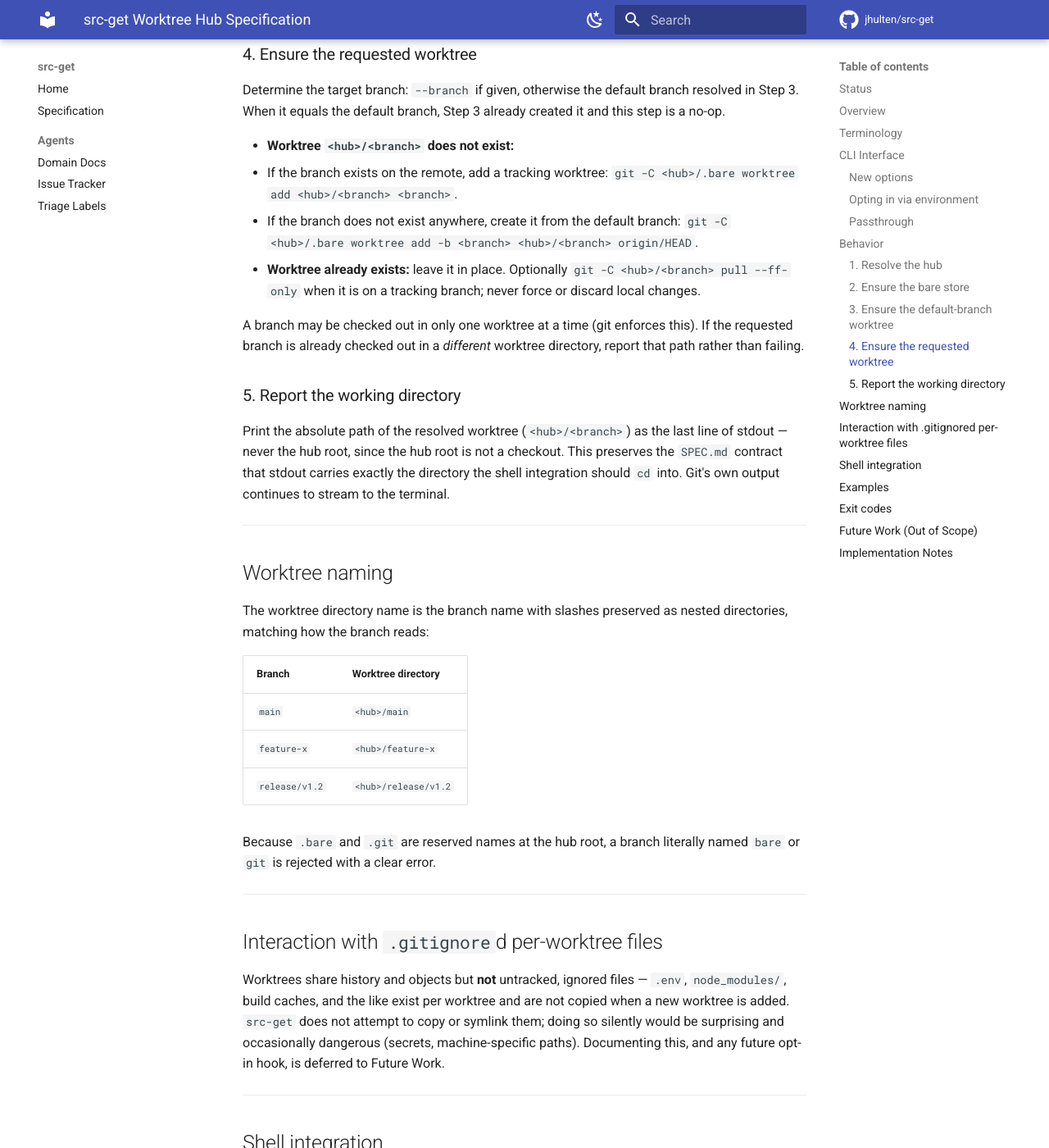
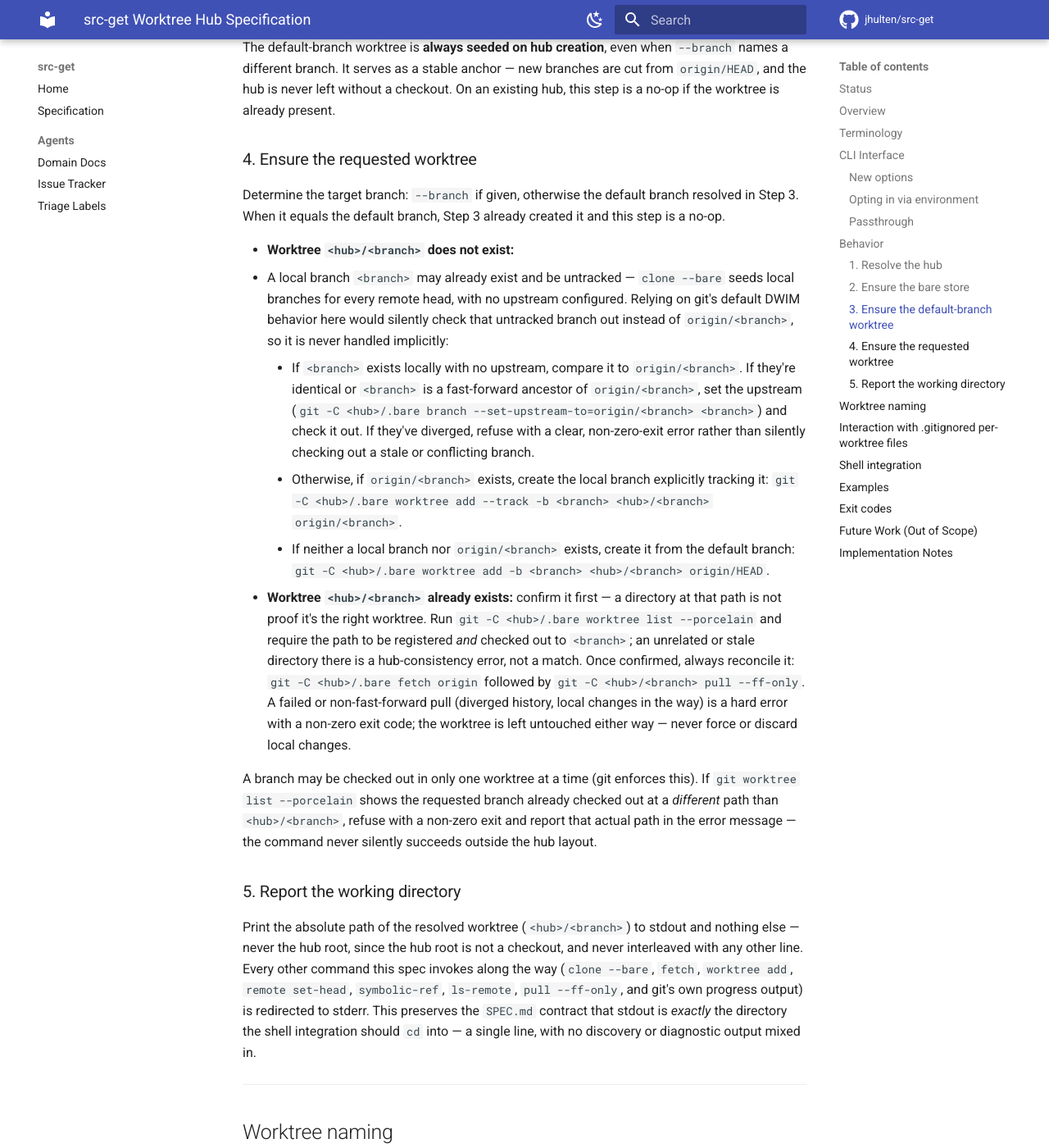
Before and after one commit to jhulten/src-get, an MkDocs documentation site: the page built from docs/specs/worktree-hub.md, in a window 1280 px wide and 1400 px high, scrolled down 3423 px. Shown: the whole window at 82% size. Built offline with MkDocs 1.6.1 and Material for MkDocs 9.7.7, drawn with Linux system fonts in a browser that asks for light colours; comment, search, counter and statistics services are not loaded; some of the changed text lies outside the part shown.

Commit message:
Address Copilot review feedback on worktree hub spec
Fixes 8 concerns from the PR #12 review:
- Explicit ref tracking so worktree add cannot silently pick up an
  untracked local branch seeded by clone --bare (was: fetched updates
  never reaching the checkout)
- Refresh the remote default branch explicitly instead of trusting a
  clone-time-stale origin/HEAD
- Reject unsafe branch names (.., leading /) before any path touches
  the filesystem, and flatten slashes to -- instead of nesting
  directories
- Verify worktree existence via git worktree list --porcelain instead
  of trusting directory presence
- Treat a branch checked out elsewhere as a hard error reporting the
  actual path, instead of silently reporting a non-hub path
- Drop the incorrect bare/git reserved-name rule; reserve literal --
  instead, which is the name that actually collides post-flattening
- Make fetch + pull --ff-only mandatory on re-run, with a hard error
  on divergence instead of an optional no-op
- Guarantee stdout carries only the resolved path, with all git and
  discovery output redirected to stderr

```diff
--- a/docs/specs/worktree-hub.md
+++ b/docs/specs/worktree-hub.md
@@ -135,10 +135,17 @@ directory).
 
 ### 3. Ensure the default-branch worktree
 
-Determine the remote's default branch (resolved from `refs/remotes/origin/HEAD`,
-falling back to `git -C <hub>/.bare symbolic-ref` /
-`ls-remote --symref origin HEAD`). If its worktree `<hub>/<default>` does not
-exist, add it: `git -C <hub>/.bare worktree add <hub>/<default> <default>`.
+Refresh the remote's default branch explicitly rather than trusting a
+possibly stale `refs/remotes/origin/HEAD`: run
+`git -C <hub>/.bare remote set-head origin --auto` (falling back to
+`ls-remote --symref origin HEAD` if the remote can't be reached) on **every**
+invocation of this step — hub creation and every later "update" alike — then
+read the result from `refs/remotes/origin/HEAD`. A pre-existing `origin/HEAD`
+is a cache to overwrite, never treated as authoritative on its own; the bare
+clone's local `HEAD` is clone-time state and is not consulted at all. If its
+worktree `<hub>/<default>` does not exist, add it using the same
+tracking-establishment rules as Step 4 — an untracked local `<default>` branch
+seeded by the initial clone must not be checked out as-is.
 
 The default-branch worktree is **always seeded on hub creation**, even when
 `--branch` names a different branch. It serves as a stable anchor — new
@@ -153,41 +160,79 @@ resolved in Step 3. When it equals the default branch, Step 3 already created
 it and this step is a no-op.
 
 - **Worktree `<hub>/<branch>` does not exist:**
-  - If the branch exists on the remote, add a tracking worktree:
-    `git -C <hub>/.bare worktree add <hub>/<branch> <branch>`.
-  - If the branch does not exist anywhere, create it from the default branch:
-    `git -C <hub>/.bare worktree add -b <branch> <hub>/<branch> origin/HEAD`.
-- **Worktree already exists:** leave it in place. Optionally
-  `git -C <hub>/<branch> pull --ff-only` when it is on a tracking branch;
-  never force or discard local changes.
+  - A local branch `<branch>` may already exist and be untracked — `clone
+    --bare` seeds local branches for every remote head, with no upstream
+    configured. Relying on git's default DWIM behavior here would silently
+    check that untracked branch out instead of `origin/<branch>`, so it is
+    never handled implicitly:
+    - If `<branch>` exists locally with no upstream, compare it to
+      `origin/<branch>`. If they're identical or `<branch>` is a fast-forward
+      ancestor of `origin/<branch>`, set the upstream
+      (`git -C <hub>/.bare branch --set-upstream-to=origin/<branch> <branch>`)
+      and check it out. If they've diverged, refuse with a clear, non-zero-exit
+      error rather than silently checking out a stale or conflicting branch.
+    - Otherwise, if `origin/<branch>` exists, create the local branch
+      explicitly tracking it:
+      `git -C <hub>/.bare worktree add --track -b <branch> <hub>/<branch>
+      origin/<branch>`.
+    - If neither a local branch nor `origin/<branch>` exists, create it from
+      the default branch:
+      `git -C <hub>/.bare worktree add -b <branch> <hub>/<branch> origin/HEAD`.
+- **Worktree `<hub>/<branch>` already exists:** confirm it first — a directory
+  at that path is not proof it's the right worktree. Run
+  `git -C <hub>/.bare worktree list --porcelain` and require the path to be
+  registered *and* checked out to `<branch>`; an unrelated or stale directory
+  there is a hub-consistency error, not a match. Once confirmed, always
+  reconcile it: `git -C <hub>/.bare fetch origin` followed by
+  `git -C <hub>/<branch> pull --ff-only`. A failed or non-fast-forward pull
+  (diverged history, local changes in the way) is a hard error with a
+  non-zero exit code; the worktree is left untouched either way — never force
+  or discard local changes.
 
-A branch may be checked out in only one worktree at a time (git enforces this).
-If the requested branch is already checked out in a *different* worktree
-directory, report that path rather than failing.
+A branch may be checked out in only one worktree at a time (git enforces
+this). If `git worktree list --porcelain` shows the requested branch already
+checked out at a *different* path than `<hub>/<branch>`, refuse with a
+non-zero exit and report that actual path in the error message — the command
+never silently succeeds outside the hub layout.
 
 ### 5. Report the working directory
 
-Print the absolute path of the resolved worktree (`<hub>/<branch>`) as the last
-line of stdout — never the hub root, since the hub root is not a checkout. This
-preserves the `SPEC.md` contract that stdout carries exactly the directory the
-shell integration should `cd` into. Git's own output continues to stream to the
-terminal.
+Print the absolute path of the resolved worktree (`<hub>/<branch>`) to stdout
+and nothing else — never the hub root, since the hub root is not a checkout,
+and never interleaved with any other line. Every other command this spec
+invokes along the way (`clone --bare`, `fetch`, `worktree add`,
+`remote set-head`, `symbolic-ref`, `ls-remote`, `pull --ff-only`, and git's own
+progress output) is redirected to stderr. This preserves the `SPEC.md`
+contract that stdout is *exactly* the directory the shell integration should
+`cd` into — a single line, with no discovery or diagnostic output mixed in.
 
 ---
 
 ## Worktree naming
 
-The worktree directory name is the branch name with slashes preserved as
-nested directories, matching how the branch reads:
+Two transformations apply to `--branch`, in order, before any filesystem
+operation touches it:
 
-| Branch | Worktree directory |
-|--------|--------------------|
-| `main` | `<hub>/main` |
-| `feature-x` | `<hub>/feature-x` |
-| `release/v1.2` | `<hub>/release/v1.2` |
+1. **Reject unsafe input first.** Any branch name containing `..`, a leading
+   `/`, or any other component `git check-ref-format` would reject is refused
+   before the hub path is ever constructed — a request like
+   `--branch ../outside` never reaches a path-existence check.
+2. **Flatten slashes.** `/` is replaced with `--` so the branch always maps to
+   a single directory directly under the hub root, never a nested one:
 
-Because `.bare` and `.git` are reserved names at the hub root, a branch literally
-named `bare` or `git` is rejected with a clear error.
+   | Branch | Worktree directory |
+   |--------|--------------------|
+   | `main` | `<hub>/main` |
+   | `feature-x` | `<hub>/feature-x` |
+   | `release/v1.2` | `<hub>/release--v1.2` |
+
+   That encoding is only unambiguous if `--` can't already appear in a branch
+   name — `release/v1.2` and a hypothetical branch literally named
+   `release--v1.2` must not collide. So branch names containing a literal
+   `--` are rejected with a clear error; that, not a name collision with
+   `.bare`/`.git`, is the actual reserved-name rule. (`bare` and `git` map to
+   `<hub>/bare` and `<hub>/git`, which don't collide with `<hub>/.bare` or
+   `<hub>/.git`, so plain `bare`/`git` branch names are *not* restricted.)
 
 ---
 
@@ -204,8 +249,9 @@ hook, is deferred to Future Work.
 
 ## Shell integration
 
-The existing `shell/src-get.sh` function needs no change: it captures the last
-line of stdout and `cd`s to it. In hub mode that line is the worktree path, so
+The existing `shell/src-get.sh` function needs no change: it captures stdout
+verbatim as the repo path and `cd`s to it, trusting the binary never to write
+anything else there (see Step 5). In hub mode stdout is the worktree path, so
 `src-get --worktree <url>` drops the user directly into the default branch's
 working tree, and `src-get -w <url> -b feature-x` drops them into that branch's
 tree — creating both the hub and the worktree first if needed.
```
